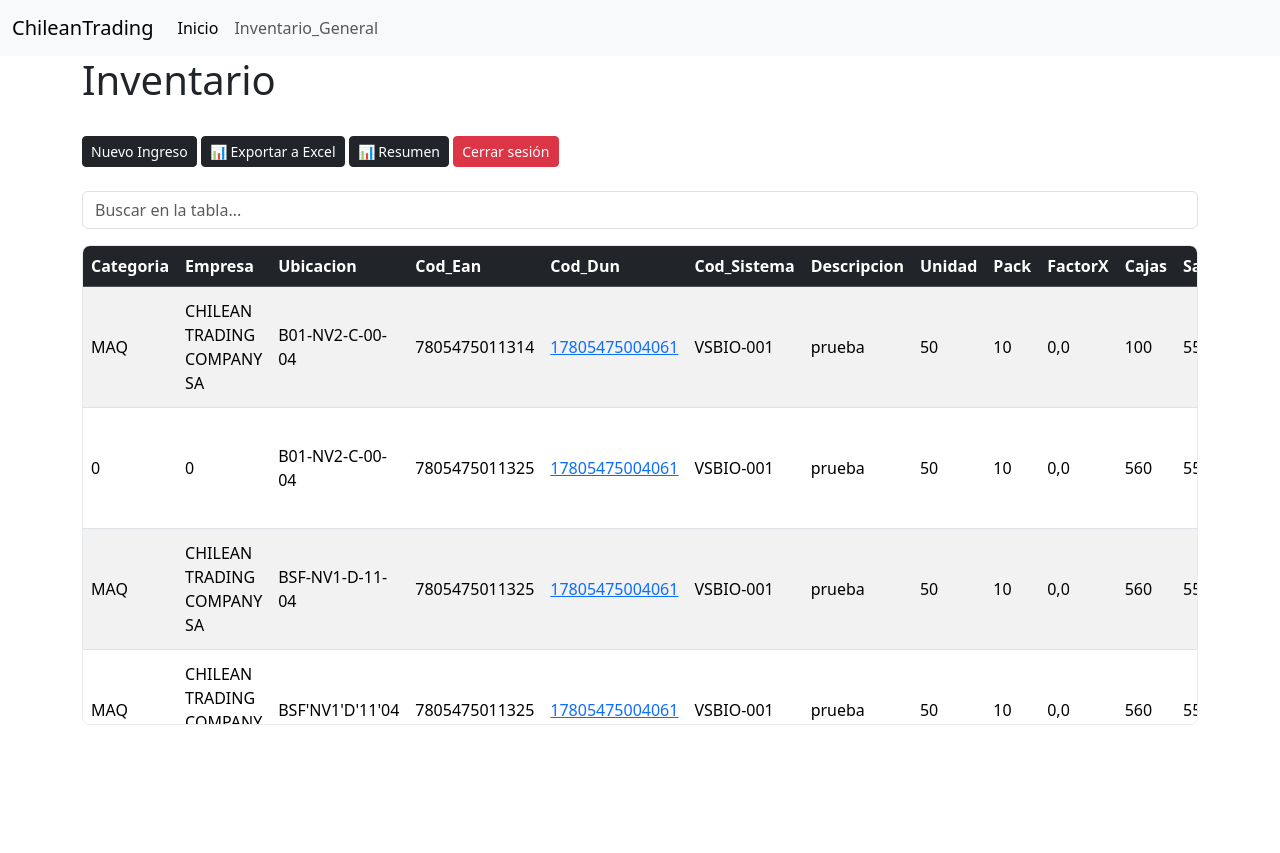
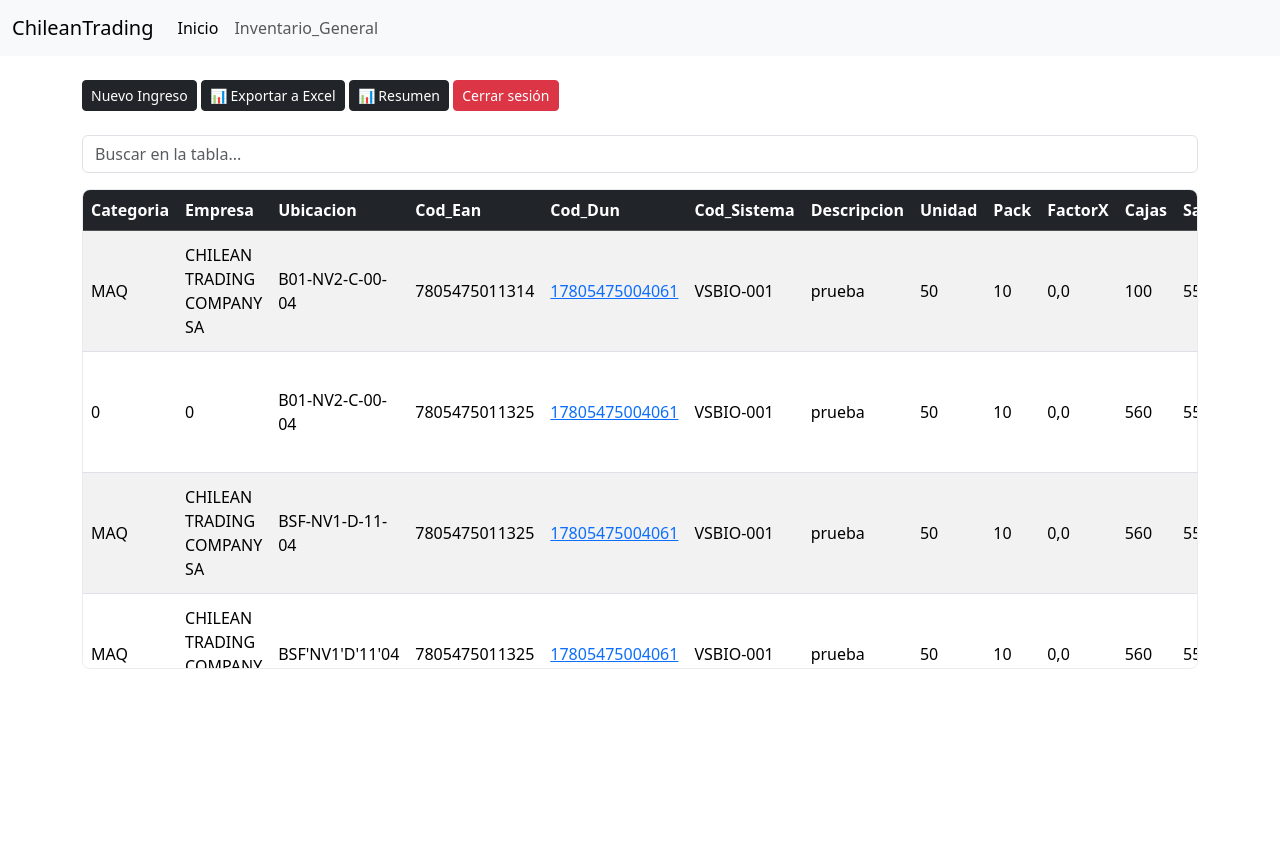
Before and after one commit to Marckd4/despliege-render, a Django app: page /productos/ in a window 1280 px wide. Shown: the top 853 px of the page. Run offline with Django 5.2, Linux system fonts and the light colour scheme; a user stored in the database is signed in; data comes from the database, SQL or seed files in the repository.

Commit message:
render.2.3

```diff
--- a/productos/templates/index.html
+++ b/productos/templates/index.html
@@ -2,7 +2,6 @@
 
 {% block content %}
 
-<h1>Inventario </h1>
 <br>
 <a href="{% url 'productos:formulario'%}" class="btn btn-dark btn-sm"> Nuevo Ingreso</a>
 <a href="{% url 'productos:exportar_excel' %}" class="btn btn-dark btn-sm">📊 Exportar a Excel</a>
```
